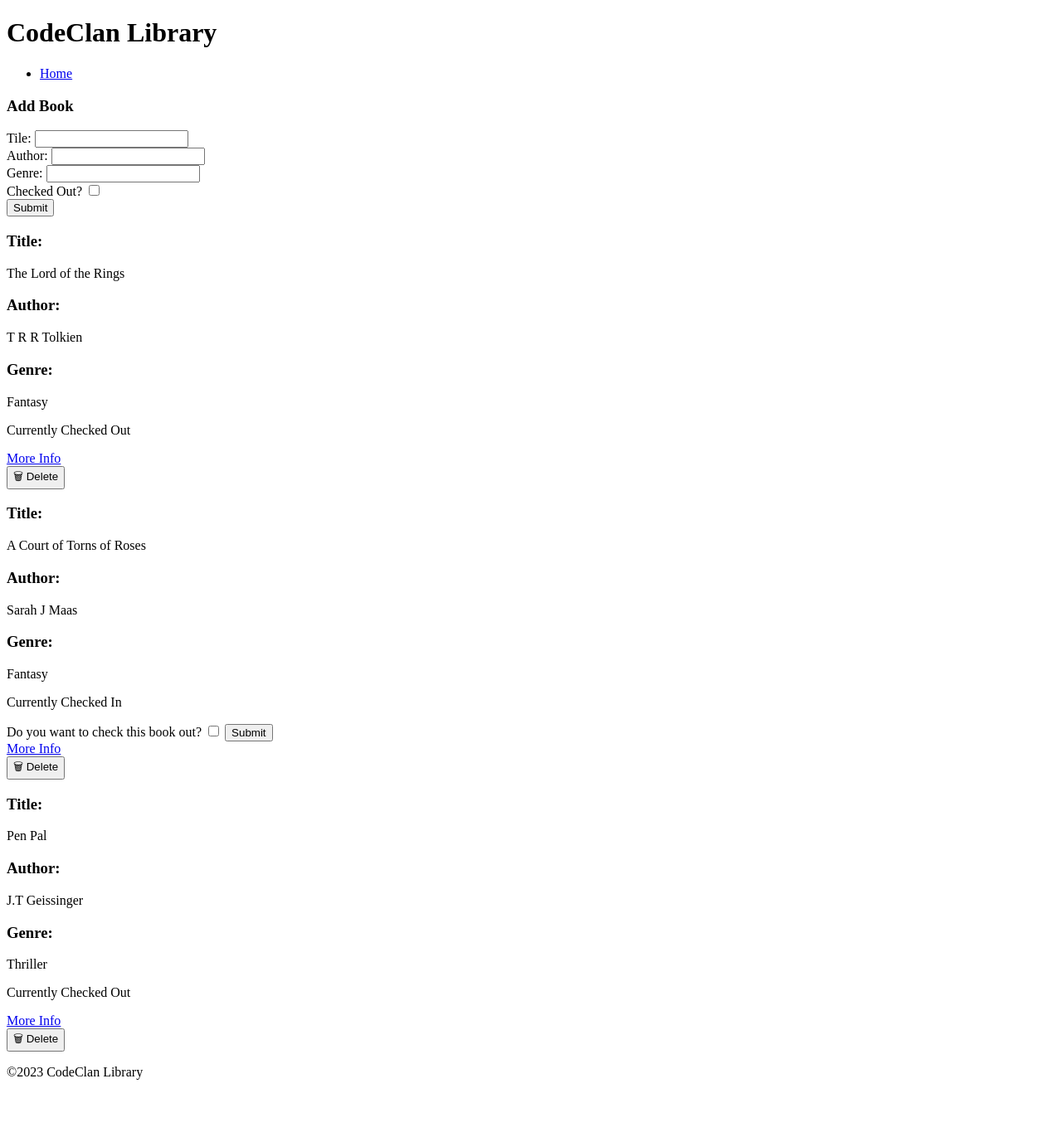
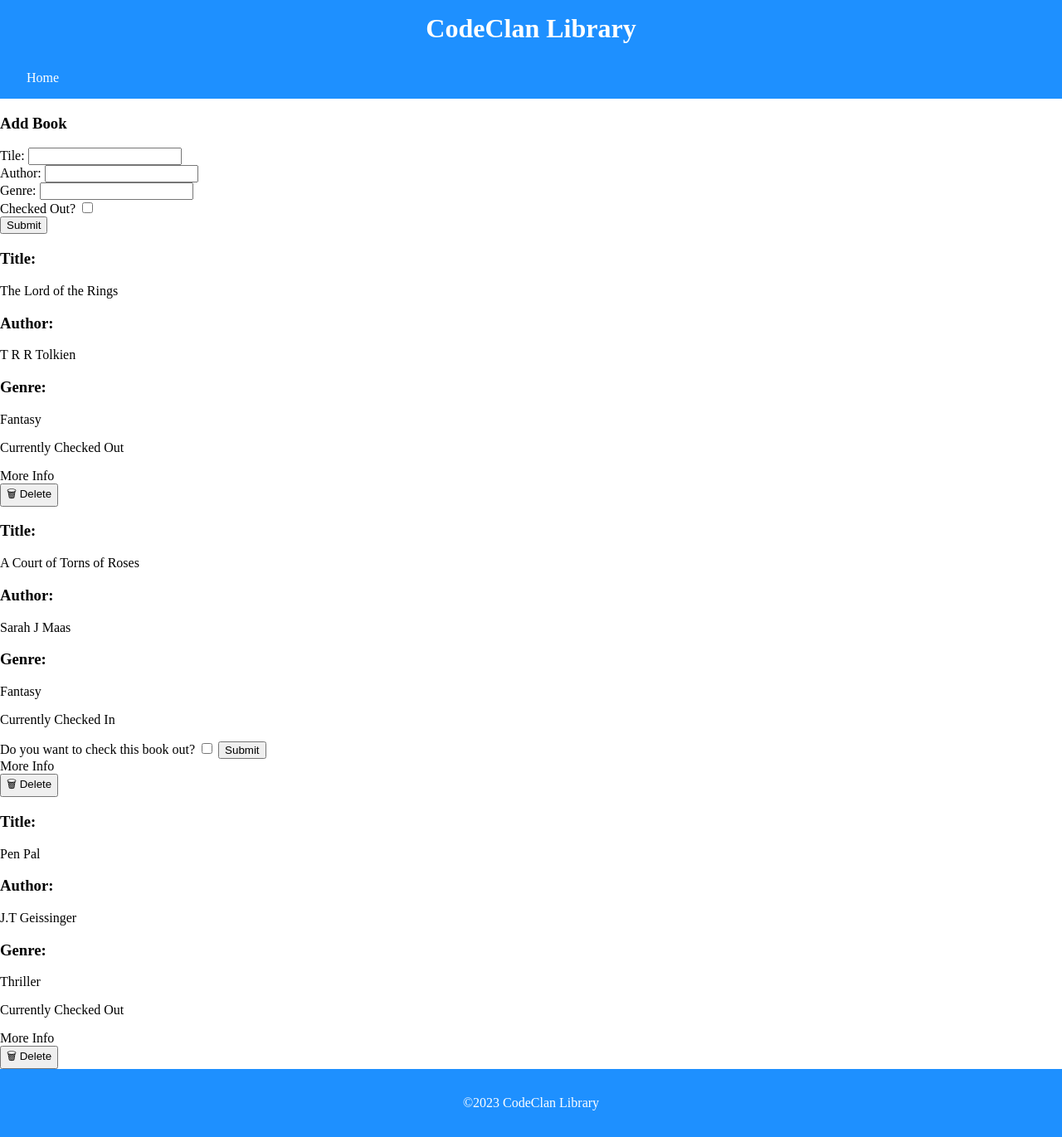
Before and after one commit to ShazSeatter/week_3_homework_Library, a Flask app: page / in a window 1280 px wide. Shown: the whole page at 83% size. Before the commit the page ends 1302 px from the top, so only its background shows below. Run offline with Flask 2, Linux system fonts and the light colour scheme.

Commit message:
styled header/nav links  and footer

```diff
--- a/static/style.css
+++ b/static/style.css
@@ -1,22 +1,59 @@
-/* *,
+/* /* *,
 *:before,
 *:after{
     padding: 0;
     margin: 0;
     box-sizing: border-box;
+} */
+
+body {
+    margin: 0;
 }
 
+header {
+      background-color: dodgerblue;
+}
 h1 {
-    background-color: dodgerblue;
+    margin: 0;
+    text-align:center;
+    color: white;
+    padding-top: 1rem;
 }
 
-.book-cards {
+.nav-links {
+    list-style-type: none;
+    padding: 2rem 2rem 1rem 2rem;
+    margin: 0;
+
+}
+
+a {
+    text-decoration: none;
+    color: white;
+}
+
+a:hover {
+    text-decoration: underline;
+}
+.more-info {
+    color: black;
+}
+
+/* .book-cards {
     display: flex;
 }
 
 .book {
     display: flex;
+} */
+
+footer > p {
+    margin: 0;
+    color: white;
+    text-align: center;
+    padding: 2rem;
 }
 footer {
     background-color: dodgerblue;
-} */
+
+}
--- a/templates/base.html
+++ b/templates/base.html
@@ -10,7 +10,7 @@
 <body>
     <header>
         <h1>CodeClan Library</h1>
-        <ul>
+        <ul class="nav-links">
             <li><a href="/">Home</a></li>
         </ul>
     </header>
--- a/templates/index.html
+++ b/templates/index.html
@@ -58,7 +58,7 @@
     </div>
 
 <!-- Display individual book in new html page -->
-    <a href="/books/{{book_list.index(book)}}"> More Info </a>
+    <a class="more-info" href="/books/{{book_list.index(book)}}"> More Info </a>
 
 <!-- Deleting Book from list -->
     <form action="/books/{{ loop.index0 }}/delete" method="POST">
```
